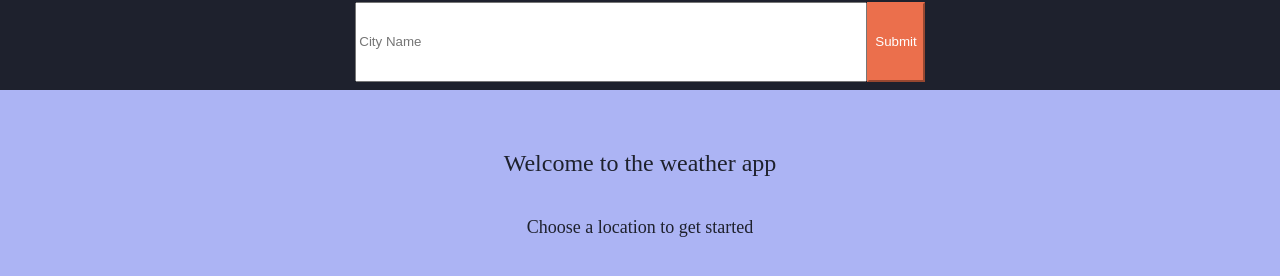
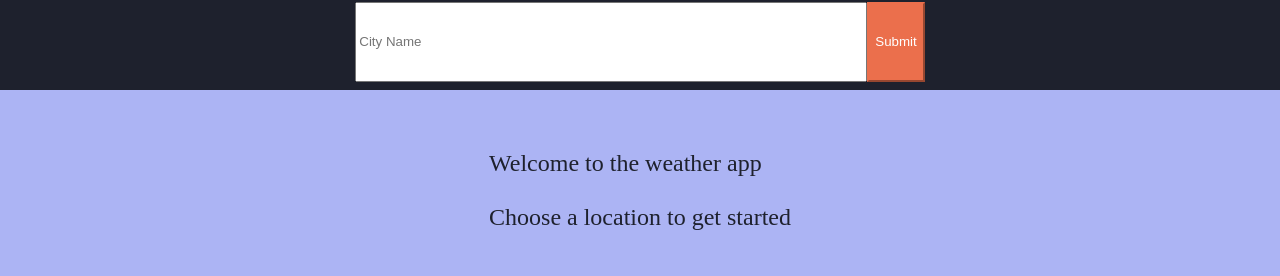
Before and after one commit to SanishPoudel/Weather-App, a website built with webpack: page src/template.html in a window 1280 px wide. Shown: the part 78-354 px from the top of the page. Built offline with nearby package versions, Linux system fonts and the light colour scheme.

Commit message:
changed the opening text

```diff
--- a/src/template.html
+++ b/src/template.html
@@ -16,8 +16,8 @@
 
     <div class="content">
         <img src="./img/spinner.svg" class="spinner" hidden>
-        <div class="main">Welcome to the weather app</div>
-        <div class="other"> Choose a location to get started</div>
+        <div class="main">Welcome to the weather app<br><br>Choose a location to get started</div>
+        <div class="other"></div>
 
     </div>
 
```
